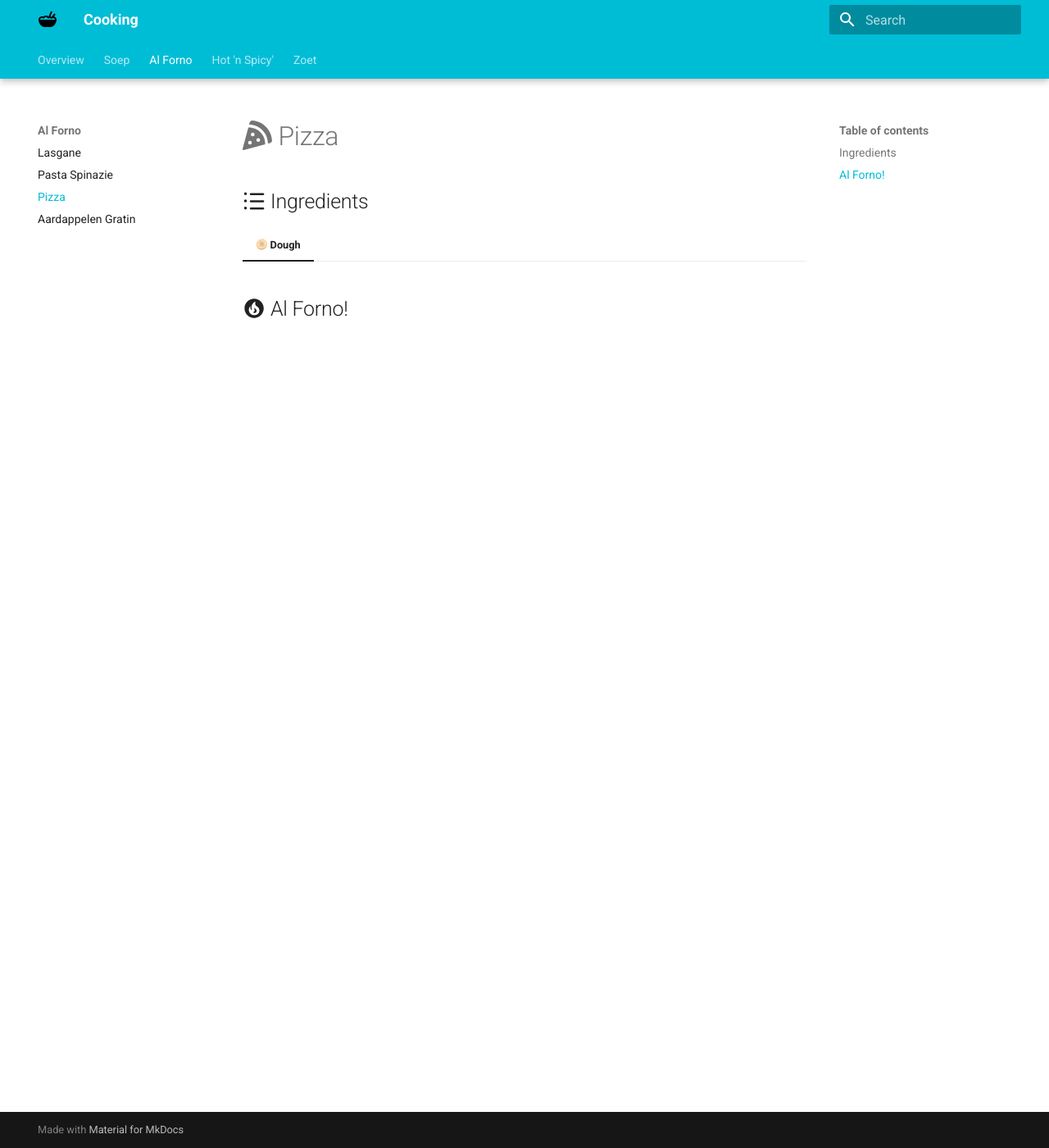
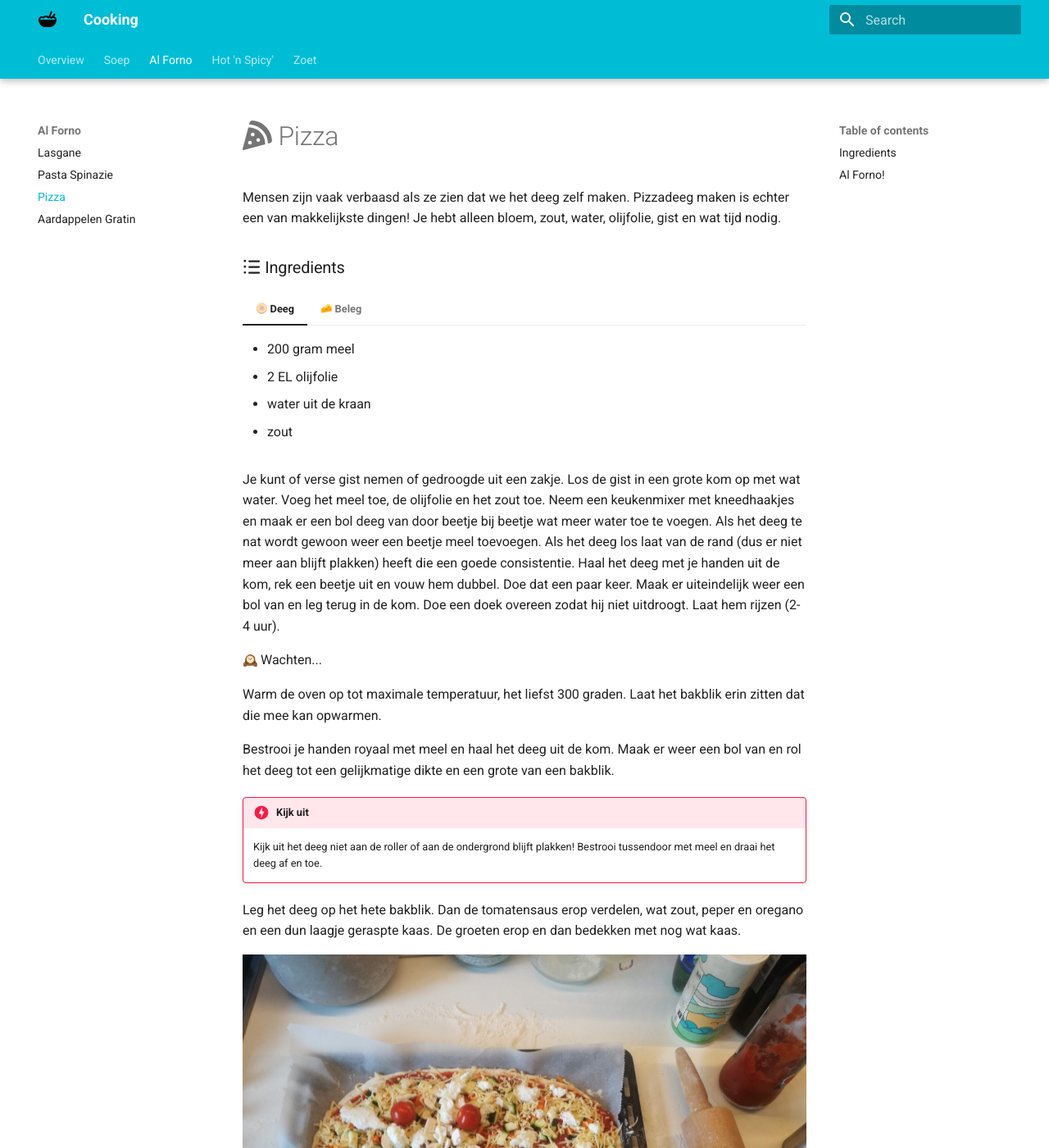
Before and after one commit to larsagny/cooking, an MkDocs documentation site: the page built from docs/pizza.md, in a window 1280 px wide and 1400 px high. Shown: the whole window at 82% size. Built offline with MkDocs 1.6.1 and Material for MkDocs 9.7.7, drawn with Linux system fonts in a browser that asks for light colours; emoji names are drawn with the system emoji font; some of the changed text lies outside the part shown.

Commit message:
pizza plus some small fixes and improvements

```diff
--- a/docs/pizza.md
+++ b/docs/pizza.md
@@ -1,10 +1,44 @@
 # :fontawesome-solid-pizza-slice: Pizza
 
+Mensen zijn vaak verbaasd als ze zien dat we het deeg zelf maken. Pizzadeeg maken is echter een van makkelijkste dingen! Je hebt alleen bloem, zout, water, olijfolie, gist en wat tijd nodig.
 
 
+### :octicons-list-unordered-16: Ingredients
 
-## :octicons-list-unordered-16: Ingredients
+=== ":flatbread: Deeg"
 
-=== ":flatbread: Dough"
+    * 200 gram meel
+    * 2 EL olijfolie
+    * water uit de kraan
+    * zout
 
-## :material-fire-circle: Al Forno!
+
+=== ":cheese: Beleg"
+
+    * blikje Mutti
+    * zout, peper, oregano
+    * geraspte kaas
+    * groeten (wat je maar wilt...)
+
+
+Je kunt of verse gist nemen of gedroogde uit een zakje. Los de gist in een grote kom op met wat water. Voeg het meel toe, de olijfolie en het zout toe. Neem een keukenmixer met kneedhaakjes en maak er een bol deeg van door beetje bij beetje wat meer water toe te voegen. Als het deeg te nat wordt gewoon weer een beetje meel toevoegen. Als het deeg los laat van de rand (dus er niet meer aan blijft plakken) heeft die een goede consistentie. Haal het deeg met je handen uit de kom, rek een beetje uit en vouw hem dubbel. Doe dat een paar keer. Maak er uiteindelijk weer een bol van en leg terug in de kom. Doe een doek overeen zodat hij niet uitdroogt. Laat hem rijzen (2-4 uur).
+
+:clock: Wachten...
+
+Warm de oven op tot maximale temperatuur, het liefst 300 graden. Laat het bakblik erin zitten dat die mee kan opwarmen.
+
+Bestrooi je handen royaal met meel en haal het deeg uit de kom. Maak er weer een bol van en rol het deeg tot een gelijkmatige dikte en een grote van een bakblik.
+
+!!! danger "Kijk uit"
+    Kijk uit het deeg niet aan de roller of aan de ondergrond blijft plakken! Bestrooi tussendoor met meel en draai het deeg af en toe.
+
+
+Leg het deeg op het hete bakblik. Dan de tomatensaus erop verdelen, wat zout, peper en oregano en een dun laagje geraspte kaas. De groeten erop en dan bedekken met nog wat kaas.
+
+
+![pizza_raw](assets/IMG_20210918_173749_pizza.jpg)
+
+
+### :material-fire-circle: Al Forno!
+
+Ab in den Ofen! Goed in de gaten houden want bij deze hoge temperaturen gaat het snel.
```
Also changed, not shown: docs/lasagne.md (+1 -1 lines), docs/pasta_spinache.md (+2 -2 lines), docs/shortbread.md (+3 -0 lines), docs/tomato_soup.md (+1 -1 lines), docs/assets/IMG_20210918_173749_pizza.jpg (added), docs/assets/shortbread_whole.jpg (added).
